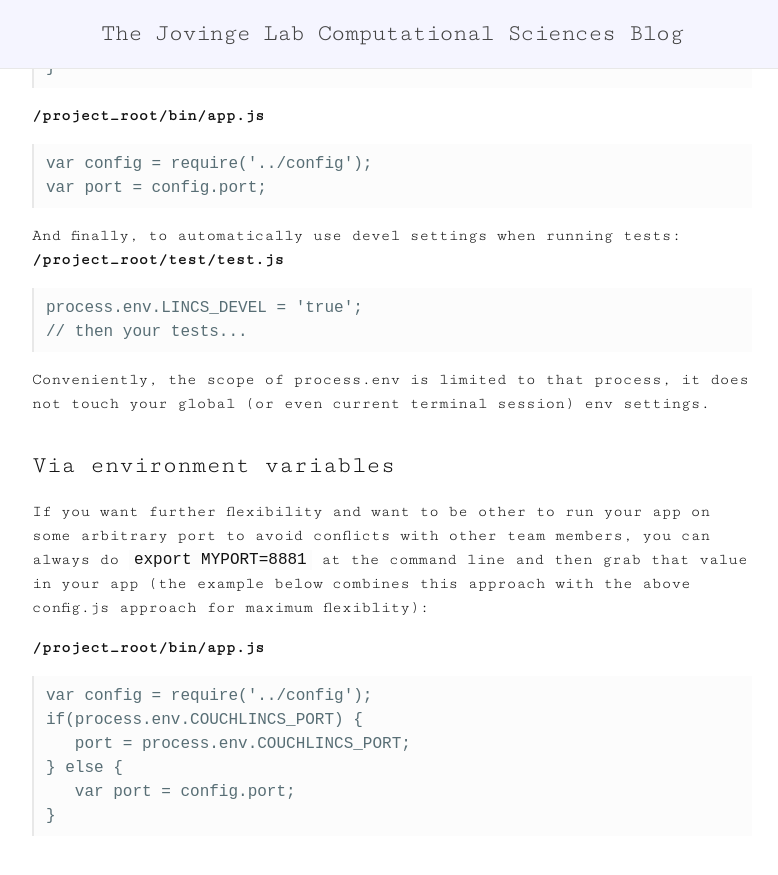
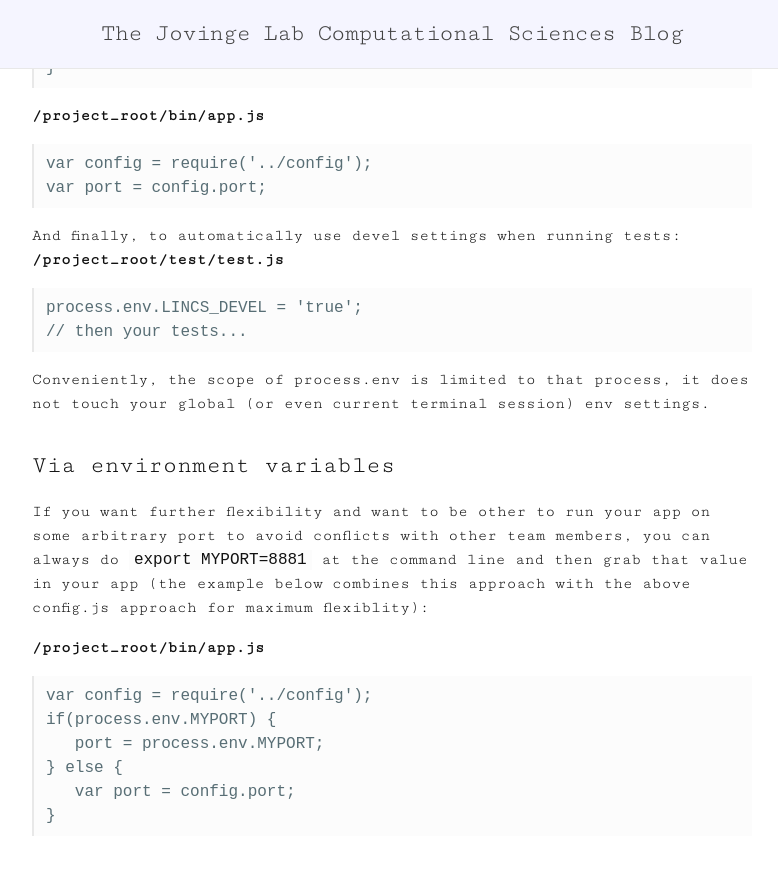
Before and after one commit to JovingeLabSoftware/JovingeLabSoftware.github.io, a Jekyll site: the page built from _posts/2015-12-16-what-s-your-port-of-call.md, in a window 1280 px wide and 900 px high, scrolled down 708 px. Shown: the top 875 px of the window, without its empty margins (248-1026 px from the left). Built offline with Jekyll 4.4.1, drawn with Linux system fonts in a browser that asks for light colours; Markdown is read by kramdown in place of the engine named in the settings; comment, search, counter and statistics services are not loaded.

Commit message:
Created 2015-12-16-what-s-your-port-of-call.md

````diff
--- a/_posts/2015-12-16-what-s-your-port-of-call.md
+++ b/_posts/2015-12-16-what-s-your-port-of-call.md
@@ -60,8 +60,8 @@ If you want further flexibility and want to be other to run your app on some arb
 
 ```
 var config = require('../config');
-if(process.env.COUCHLINCS_PORT) {
-   port = process.env.COUCHLINCS_PORT;
+if(process.env.MYPORT) {
+   port = process.env.MYPORT;
 } else {
    var port = config.port;
 }
````
